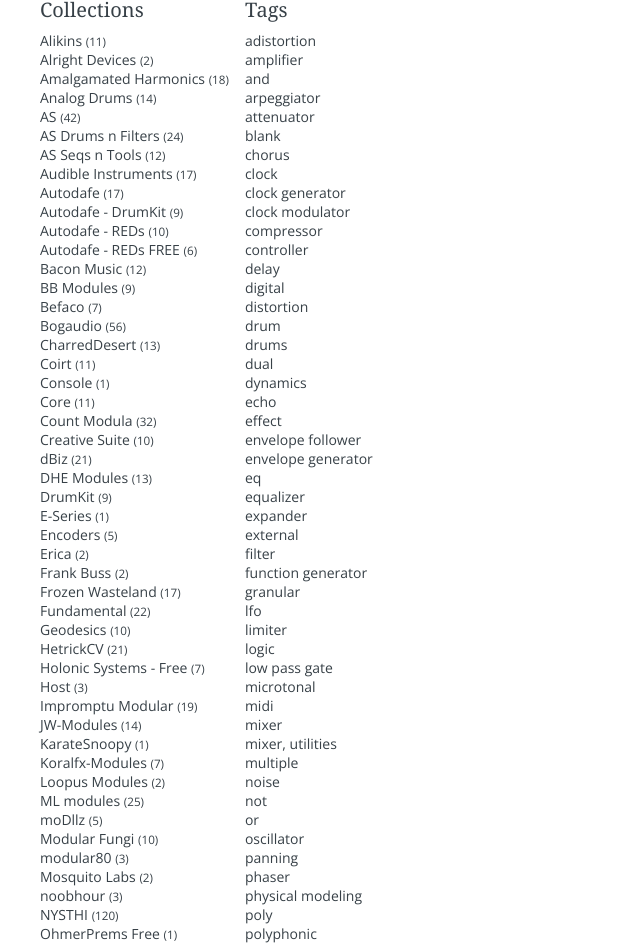
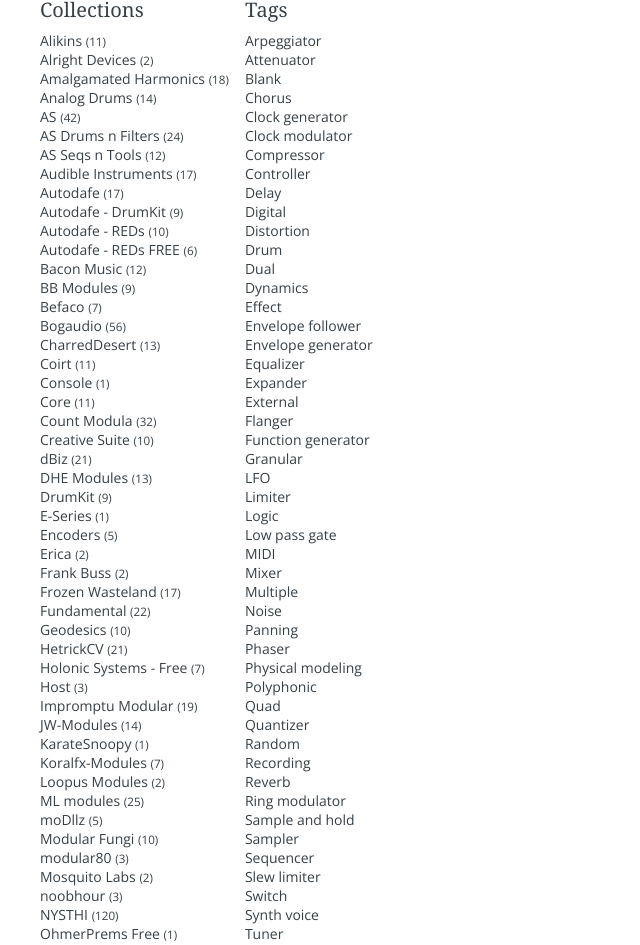
Before and after one commit to dburles/vcvm, a React (Vite) app: page / in a window 1280 px wide. Shown: the part 169-1114 px from the top of the page, without its empty margins (0-640 px from the left). Built offline with nearby package versions, Linux system fonts and the light colour scheme.

Commit message:
filter with official tag list

```diff
--- a/src/components/App.js
+++ b/src/components/App.js
@@ -1,7 +1,7 @@
 import React, { useState } from 'react';
 import { Flex, Box, Text, Button } from 'rebass';
-import { allTags } from '../data';
 import data from '../data.json';
+import allTags from '../data/tags';
 import alphabeticSort from '../lib/alphabetic-sort';
 import Link from './Link';
 import ModuleCard from './ModuleCard';
@@ -80,7 +80,8 @@
                     .filter(module =>
                       selectedTag
                         ? module.tags.some(
-                            tag => tag.toLowerCase() === selectedTag,
+                            tag =>
+                              tag.toLowerCase() === selectedTag.toLowerCase(),
                           )
                         : true,
                     )
--- /dev/null
+++ b/src/data/tags.js
@@ -0,0 +1,57 @@
+export default [
+  'Arpeggiator',
+  'Attenuator', // With a level knob and not much else.
+  'Blank', // No parameters or ports. Serves no purpose except visual.
+  'Chorus',
+  'Clock generator',
+  'Clock modulator', // Clock dividers, multipliers, etc.
+  'Compressor', // With threshold, ratio, knee, etc parameters.
+  'Controller', // Use only if the artist "performs" with this module. Simply having knobs is not enough. Examples: on-screen keyboard, XY pad.
+  'Delay',
+  'Digital',
+  'Distortion',
+  'Drum',
+  'Dual', // The core functionality times two. If multiple channels are a requirement for the module to exist (ring modulator, mixer, etc), it is not a Dual module.
+  'Dynamics',
+  'Effect',
+  'Envelope follower',
+  'Envelope generator',
+  'Equalizer',
+  'Expander', // Expands the functionality of a "mother" module when placed next to it. Expanders should inherit the tags of its mother module.
+  'External',
+  'Flanger',
+  'Function generator',
+  'Granular',
+  'LFO',
+  'Limiter',
+  'Logic',
+  'Low pass gate',
+  'MIDI',
+  'Mixer',
+  'Multiple',
+  'Noise',
+  'Panning',
+  'Phaser',
+  'Physical modeling',
+  'Polyphonic',
+  'Quad', // The core functionality times four. If multiple channels are a requirement for the module to exist (ring modulator, mixer, etc), it is not a Quad module.
+  'Quantizer',
+  'Random',
+  'Recording',
+  'Reverb',
+  'Ring modulator',
+  'Sample and hold',
+  'Sampler',
+  'Sequencer',
+  'Slew limiter',
+  'Switch',
+  'Synth voice', // A synth voice must have, at the minimum, a built-in oscillator and envelope.
+  'Tuner',
+  'Utility', // Serves only extremely basic functions, like inverting, max, min, multiplying by 2, etc.
+  'VCA',
+  'VCF',
+  'VCO',
+  'Visual',
+  'Vocoder',
+  'Waveshaper',
+];
```
